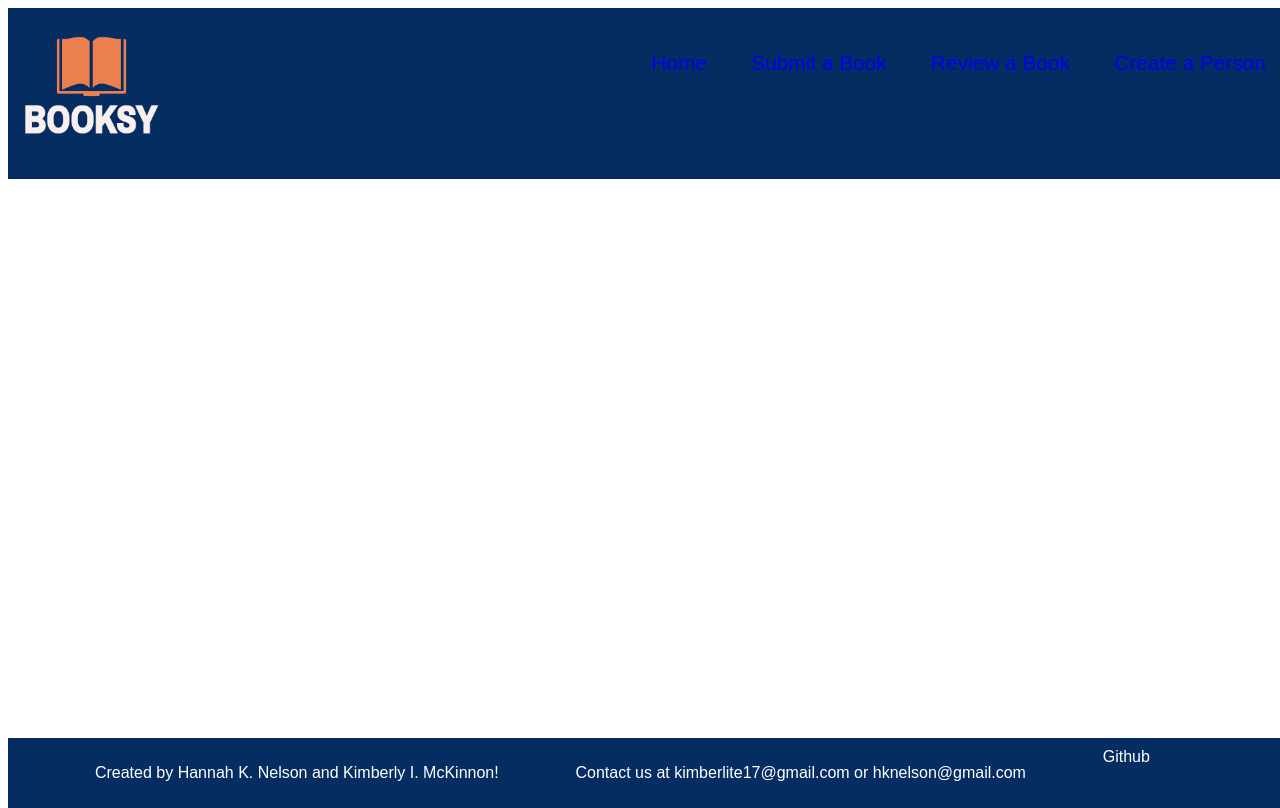
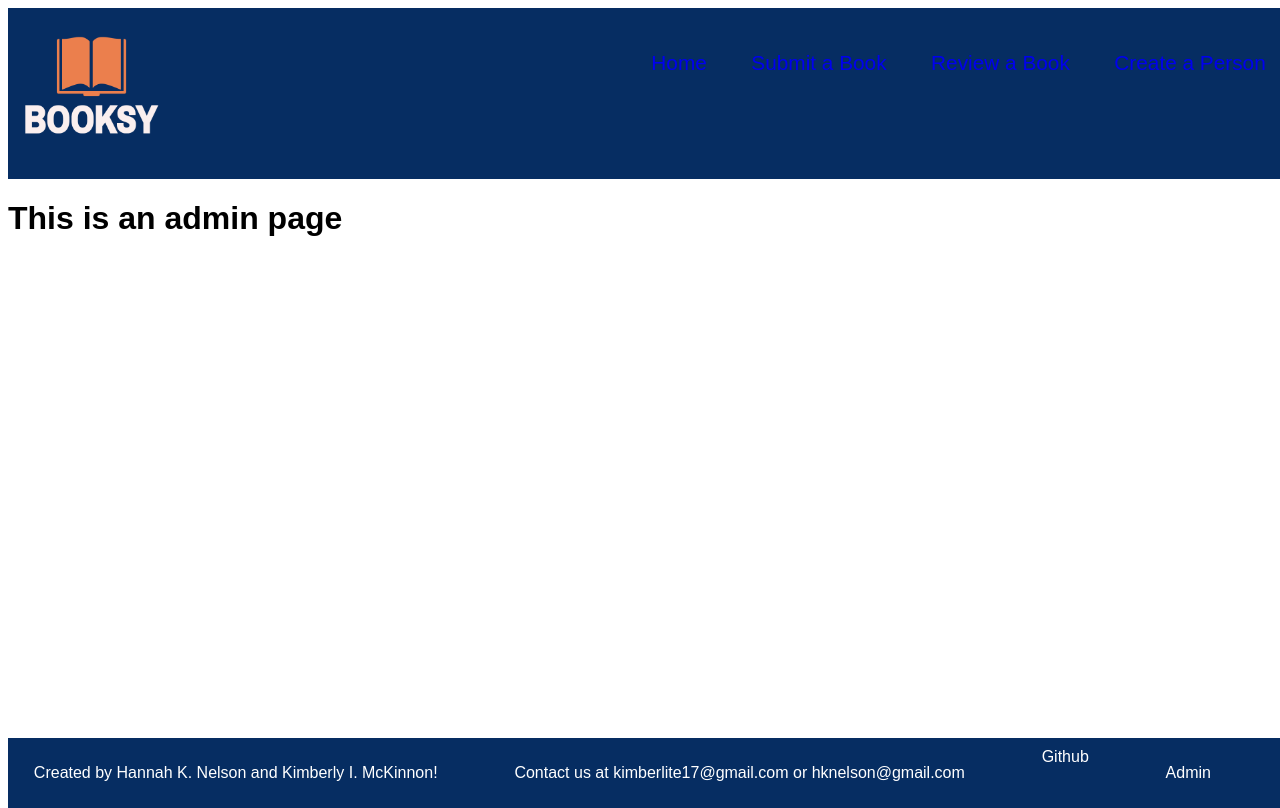
Before and after one commit to Kimagine17/cp4, a Vue app in the folder front-end/: page /Admin in a window 1280 px wide. Built offline with nearby package versions, Linux system fonts and the light colour scheme.

Commit message:
added admin page

```diff
--- a/front-end/package.json
+++ b/front-end/package.json
@@ -8,6 +8,7 @@
     "lint": "vue-cli-service lint"
   },
   "dependencies": {
+    "axios": "^0.21.1",
     "core-js": "^3.6.5",
     "vue": "^2.6.11",
     "vue-router": "^3.2.0"
--- a/front-end/src/App.vue
+++ b/front-end/src/App.vue
@@ -51,6 +51,11 @@
       </div><!--footer-item-->
       <div class="footer-item">
         <a href="https://github.com/Kimagine17/cp4/">Github</a>
+      </div><!--footer-item-->
+      <div class="footer-item">
+        <router-link to="/Admin">
+          <p>Admin</p>
+        </router-link>
       </div><!--footer-item-->
     </div> <!--footer-->
   </div> <!--footer-container-->
--- a/front-end/src/router/index.js
+++ b/front-end/src/router/index.js
@@ -6,6 +6,7 @@ import PersonReviews from '../views/PersonReviews.vue'
 import SubmitBook from '../views/SubmitBook.vue'
 import SubmitPerson from '../views/SubmitPerson.vue'
 import SubmitReview from '../views/SubmitReview.vue'
+import Admin from '../views/Admin.vue'
 
 Vue.use(VueRouter)
 
@@ -40,6 +41,11 @@ const routes = [
     name: 'SubmitReview',
     component: SubmitReview
   },
+  {
+    path: '/Admin',
+    name: 'Admin',
+    component: Admin
+  },
 ]
 
 const router = new VueRouter({
--- /dev/null
+++ b/front-end/src/views/Admin.vue
@@ -0,0 +1,5 @@
+<template>
+  <div class="admin">
+    <h1>This is an admin page</h1>
+  </div>
+</template>
```
Also changed, not shown: 1 other file (tests, documents, lock files or other folders).
